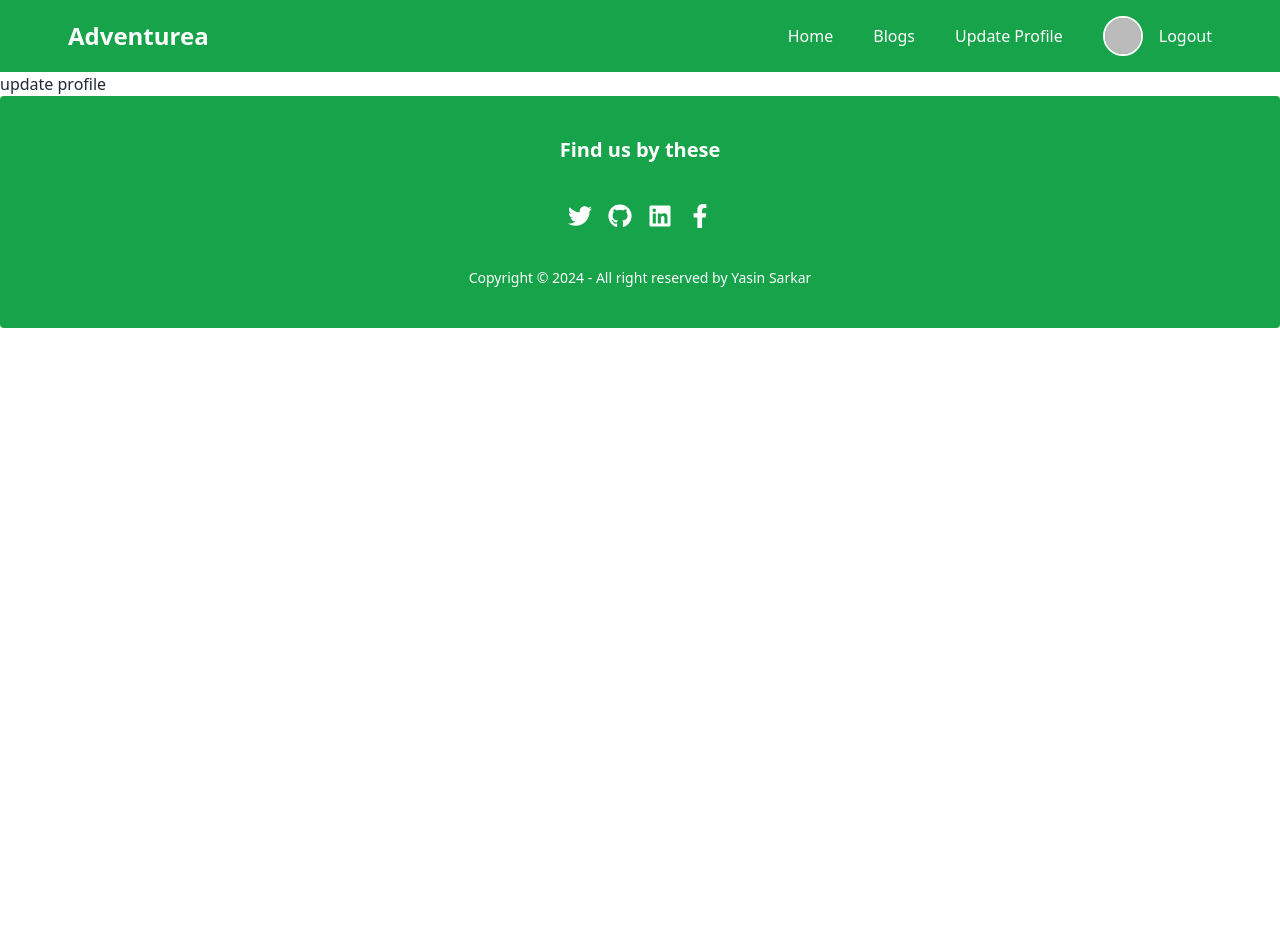
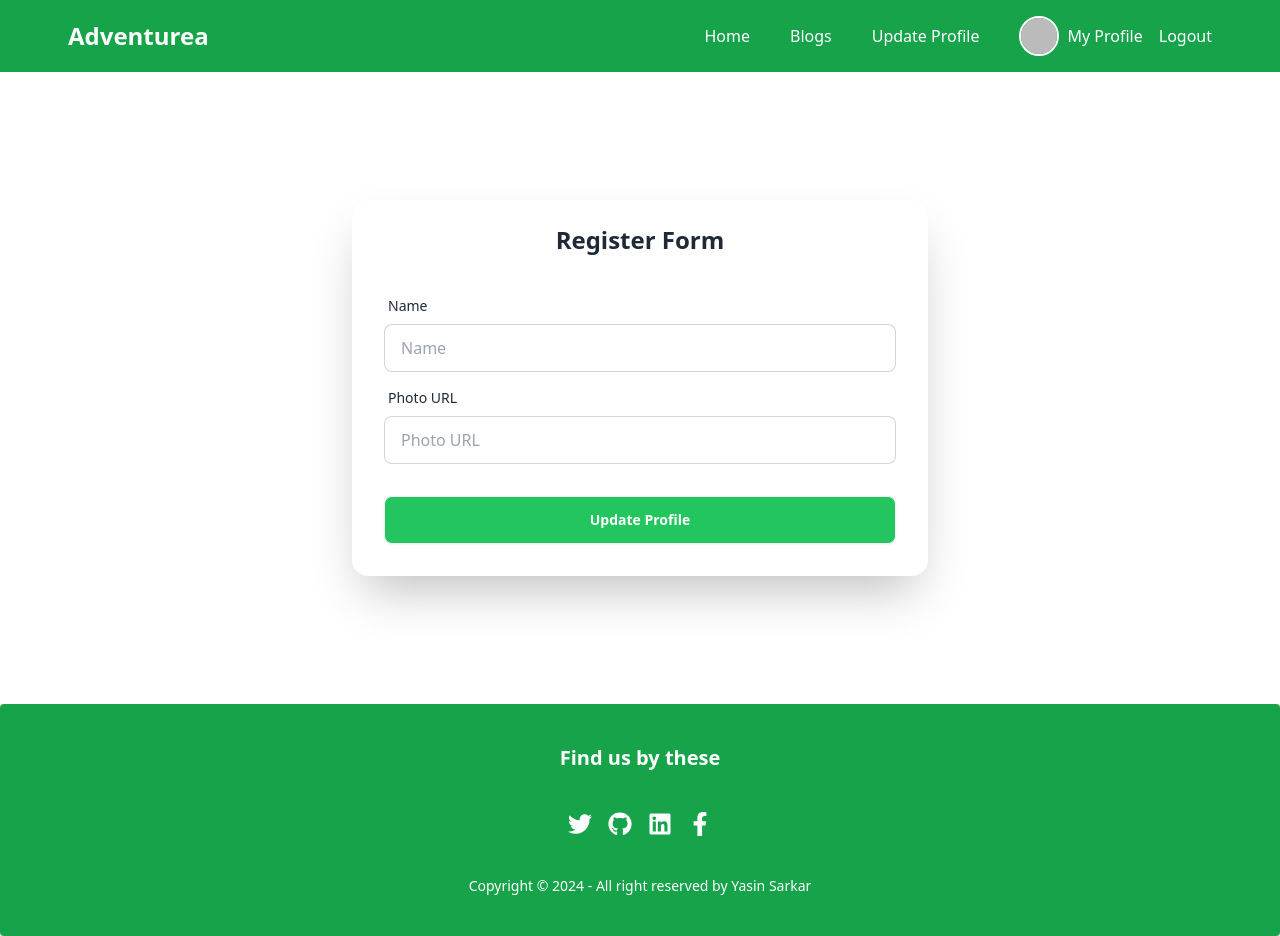
Before and after one commit to yasin-sorkar47/Adventurea, a React (Vite) app: page /updateProfile in a window 1280 px wide. Before the commit the page ends 800 px from the top, so only its background shows below. Built offline with nearby package versions, Linux system fonts and the light colour scheme; no server answers; sample sign-in values are in the browser's storage.

Commit message:
compleated the update profile page

```diff
--- a/src/Routes/Routes.jsx
+++ b/src/Routes/Routes.jsx
@@ -72,7 +72,11 @@ const router = createBrowserRouter([
       },
       {
         path: "/updateProfile",
-        element: <UpdateProfile />,
+        element: (
+          <PrivateRouts>
+            <UpdateProfile />
+          </PrivateRouts>
+        ),
       },
       {
         path: "/forgotPassword",
--- a/src/components/Navbar.jsx
+++ b/src/components/Navbar.jsx
@@ -54,6 +54,9 @@ const Navbar = () => {
                   alt="User Profile"
                   className="w-10 h-10 rounded-full border-2 border-white"
                 />
+                <span className="text-white hover:text-yellow-400 ml-2">
+                  My Profile
+                </span>
               </Link>
               <button
                 onClick={handleClick}
@@ -107,6 +110,7 @@ const Navbar = () => {
                     alt="User Profile"
                     className="w-10 h-10 rounded-full border-2 border-white"
                   />
+                  <span>My Profile</span>
                 </Link>
                 <button
                   onClick={handleClick}
--- a/src/pages/UpdateProfile.jsx
+++ b/src/pages/UpdateProfile.jsx
@@ -1,7 +1,70 @@
+import { useContext } from "react";
+import { useNavigate } from "react-router-dom";
+import { toast } from "react-toastify";
+import { AuthContext } from "../context/authContext";
+
 export default function UpdateProfile() {
+  const { updateUser, setLoading } = useContext(AuthContext);
+  const navigate = useNavigate();
+
+  const handleSubmit = (e) => {
+    e.preventDefault();
+    const formData = new FormData(e.target);
+    const name = formData.get("name");
+    const photo = formData.get("photo");
+
+    const userInf = {
+      displayName: name,
+      photoURL: photo,
+    };
+
+    updateUser(userInf)
+      .then(() => {
+        toast("profile update successfully.", {
+          position: "top-center",
+        });
+        navigate("/");
+        setLoading(false);
+      })
+      .catch((error) => {
+        console.log(error.message);
+      });
+  };
+
   return (
-    <div>
-      <h1>update profile</h1>
+    <div className="card bg-base-100 w-full max-w-xl shrink-0 shadow-2xl mx-auto my-32">
+      <h1 className="text-2xl font-bold text-center mt-6"> Register Form</h1>
+      <form onSubmit={handleSubmit} className="card-body">
+        <div className="form-control">
+          <label className="label">
+            <span className="label-text">Name</span>
+          </label>
+          <input
+            type="name"
+            placeholder="Name"
+            name="name"
+            className="input input-bordered"
+            required
+          />
+        </div>
+        <div className="form-control">
+          <label className="label">
+            <span className="label-text">Photo URL</span>
+          </label>
+          <input
+            type="photo"
+            name="photo"
+            placeholder="Photo URL"
+            className="input input-bordered"
+            required
+          />
+        </div>
+        <div className="form-control mt-6">
+          <button className="btn bg-green-500 hover:bg-green-600 text-white font-bold">
+            Update Profile
+          </button>
+        </div>
+      </form>
     </div>
   );
 }
```
